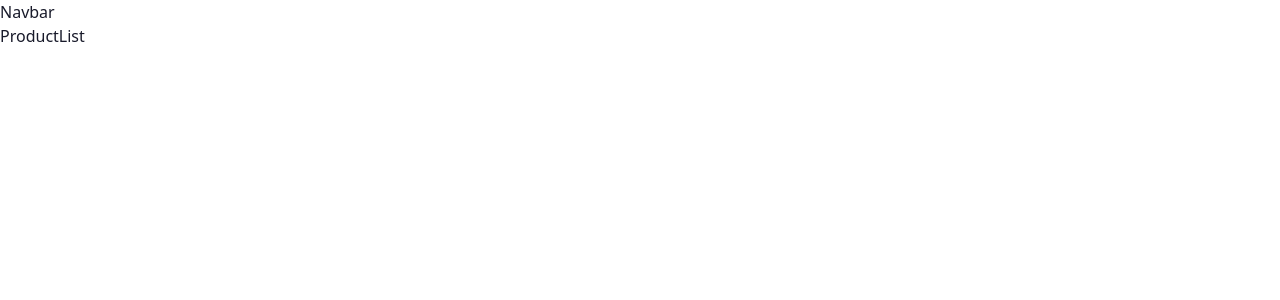
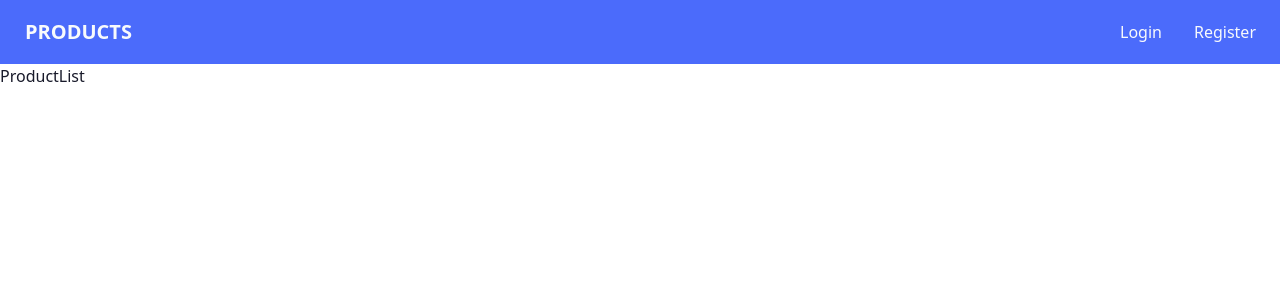
Before and after one commit to DevCorvus/baibai-client, a React (Vite) app: page / in a window 1280 px wide. Shown: the top 300 px of the page. Built offline with nearby package versions, Linux system fonts and the light colour scheme.

Commit message:
feat: Basic navbar

```diff
--- a/src/components/navbar/Navbar.tsx
+++ b/src/components/navbar/Navbar.tsx
@@ -1,3 +1,21 @@
+import { Link } from 'react-router-dom';
+
 export default function Navbar() {
-  return <div>Navbar</div>;
+  return (
+    <nav className="navbar bg-primary text-slate-50 flex justify-between">
+      <div>
+        <Link to={'/'} className="btn btn-ghost text-xl">
+          Products
+        </Link>
+      </div>
+      <ul className="menu menu-horizontal">
+        <li>
+          <Link to={'/login'}>Login</Link>
+        </li>
+        <li>
+          <Link to={'/register'}>Register</Link>
+        </li>
+      </ul>
+    </nav>
+  );
 }
```
